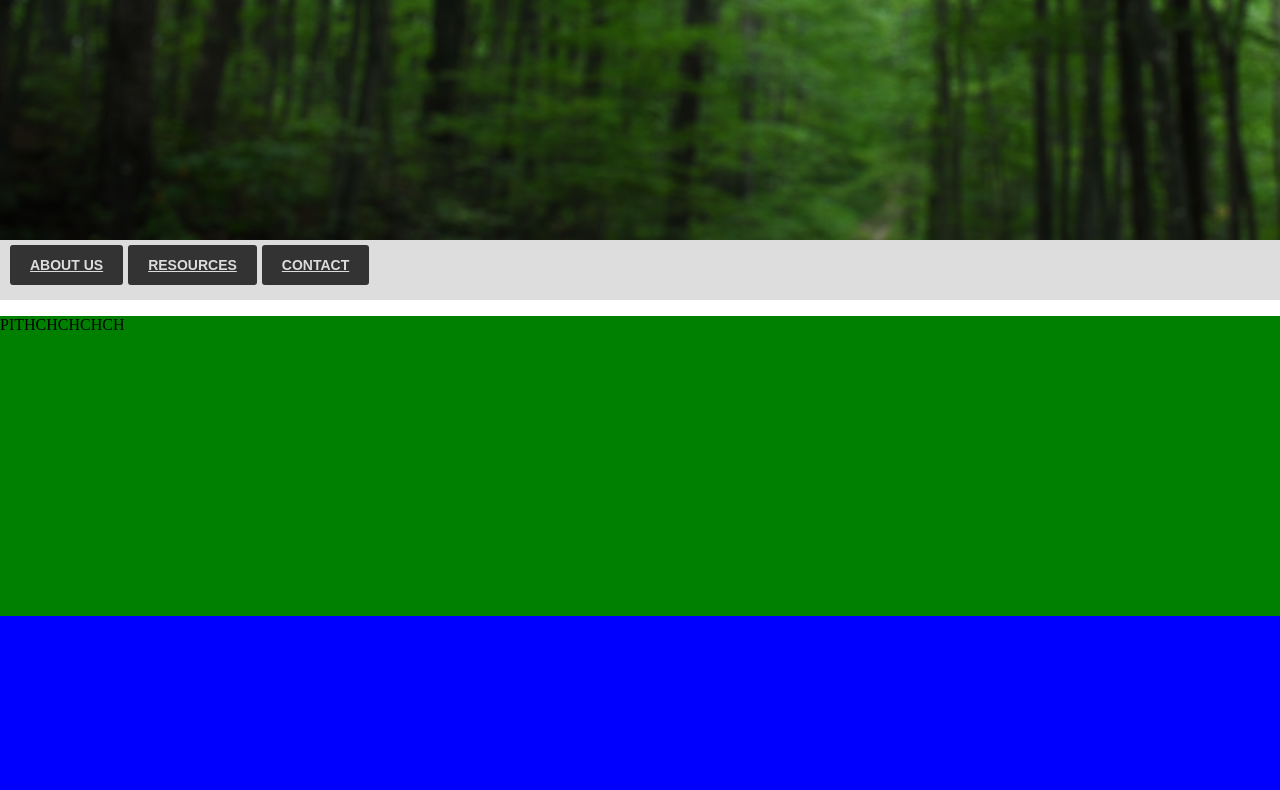
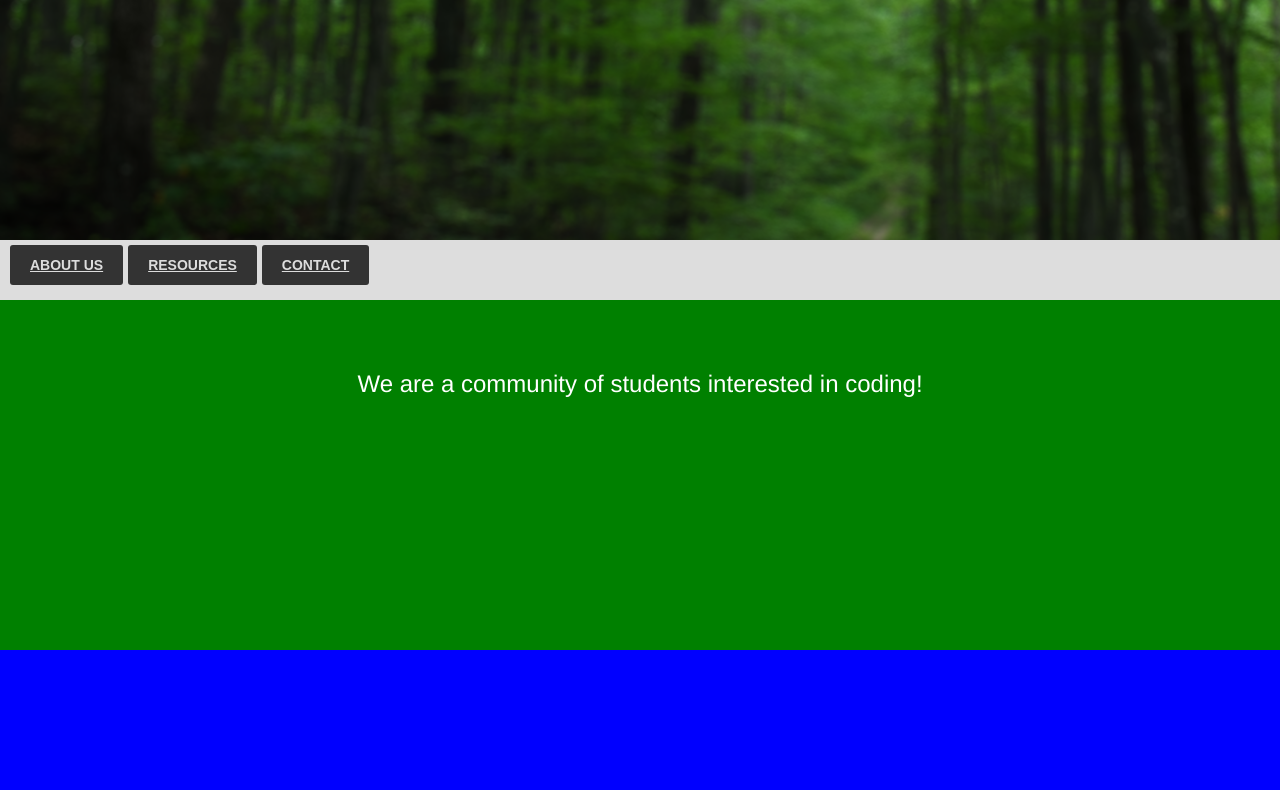
Before and after one commit to s-mcqueen/cccweb, a plain HTML site: page index.html in a window 1280 px wide. Shown: the part 360-1150 px from the top of the page. Drawn offline with Linux system fonts and the light colour scheme.

Commit message:
started formatting the elevator pitch

```diff
--- a/cccstyles.css
+++ b/cccstyles.css
@@ -54,9 +54,11 @@ body{
     border-radius:3px;
 }
 
+
 #sticky_nav ul li a:hover, #sticky_nav ul li a.selected {
     color:#fff;
-    background:#111; }
+    background:#111;
+}
 
 #nav-container{
 
@@ -66,7 +68,15 @@ body{
 #elevator{
     background-color: green;
     height: 300px;
+    padding-top: 50px;
+}
 
+#pitch{
+    font-weight: 100;
+    text-align: center;
+    font-family: "Helvetica Neue", Helvetica;
+    color: white;
+    text-rendering: optimizeLegibility;
 }
 
 #three-pictures{
--- a/index.html
+++ b/index.html
@@ -8,7 +8,7 @@
 <body>
     <div id="background">
         <div id="headerdiv">
-            <h1 class="titles" id="main"> WELCOME, DUdes</h1>
+            <h1 class="titles" id="main"> WELCOME</h1>
             <h2 class="titles" id="subtitle"> hello world </h2>
         </div>
     </div>
@@ -24,8 +24,8 @@
         </div>
 
     <div id="elevator">
-        <p> PITHCHCHCHCH
-        </p>
+        <h2 id="pitch"> We are a community of students interested in coding!
+        </h2>
     </div>
     <div id="three-pictures">
     </div>
```
